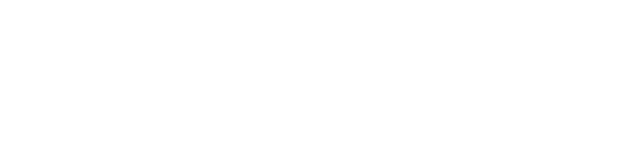
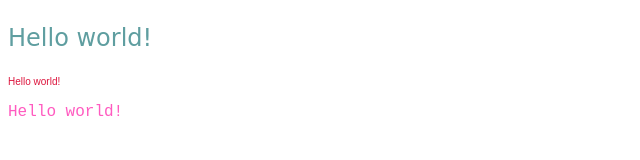
Before and after one commit to MosheLevC/techtroop-assignments, a plain HTML site: page 25-05-26_css-basics/exercise1.html in a window 1280 px wide. Shown: the whole page, without its empty margins (0-640 px from the left). Drawn offline with Linux system fonts and the light colour scheme.

Commit message:
finished exercise 1

```diff
--- /dev/null
+++ b/25-05-26_css-basics/exercise1.css
@@ -0,0 +1,5 @@
+.xlarge {
+    font-size: x-large;
+    color: cadetblue;
+    font-family: cursive;
+}
--- a/25-05-26_css-basics/exercise1.html
+++ b/25-05-26_css-basics/exercise1.html
@@ -1,11 +1,21 @@
-<!DOCTYPE html>
+<!doctype html>
 <html lang="en">
-<head>
-    <meta charset="UTF-8">
-    <meta name="viewport" content="width=device-width, initial-scale=1.0">
+  <head>
+    <meta charset="UTF-8" />
+    <meta name="viewport" content="width=device-width, initial-scale=1.0" />
     <title>Document</title>
-</head>
-<body>
-
-</body>
+    <link rel="stylesheet" type="text/css" href="exercise1.css" />
+    <style>
+      p.medium {
+        font-size: medium;
+        color: rgb(255, 91, 192);
+        font-family: "Courier New", Courier, monospace;
+      }
+    </style>
+  </head>
+  <body>
+    <p class="xlarge">Hello world!</p>
+    <p style="font-size: x-small; color: crimson; font-family: fantasy">Hello world!</p>
+    <p class="medium">Hello world!</p>
+  </body>
 </html>
```
